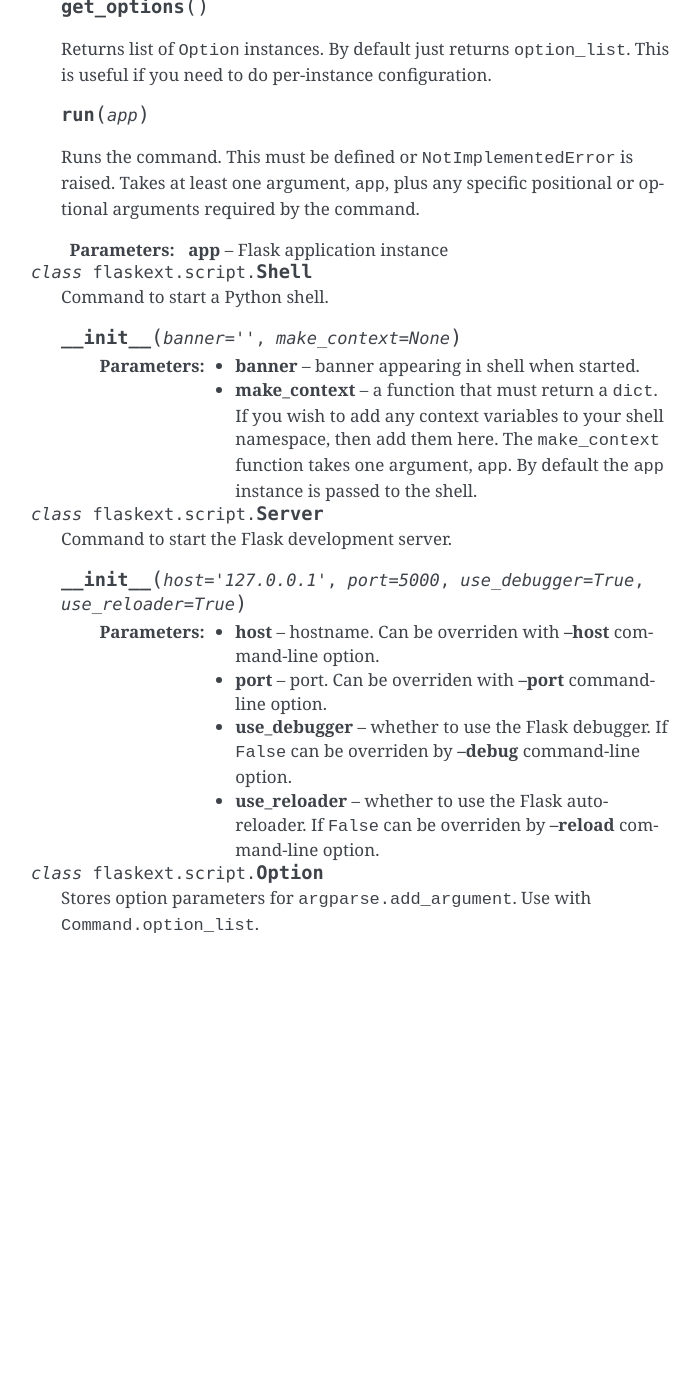
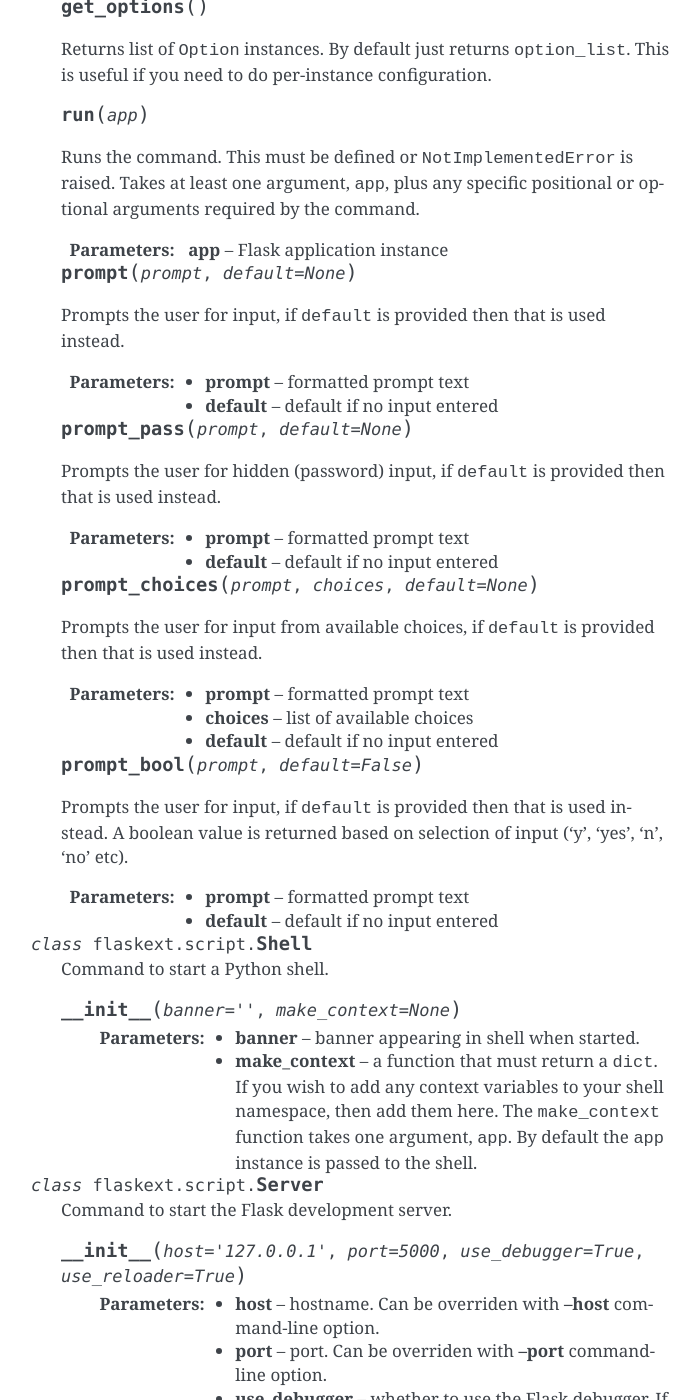
Before and after one commit to smurfix/flask-script, a Sphinx documentation site: the page built from docs/index.rst, in a window 1280 px wide and 1400 px high, scrolled down 5436 px. Shown: the whole window, without its empty margins (289-989 px from the left). Built offline with Sphinx 7.4.7, drawn with Linux system fonts in a browser that asks for light colours; before the commit the page ends 6414 px from its top, so only the background shows below that.

Commit message:
prompt fixes

```diff
--- a/docs/index.rst
+++ b/docs/index.rst
@@ -241,6 +241,38 @@
 
     :param app: Flask application instance
 
+    .. method:: prompt(prompt, default=None)
+
+    Prompts the user for input, if ``default`` is provided then that is used instead.
+
+    :param prompt: formatted prompt text
+    :param default: default if no input entered
+
+    .. method:: prompt_pass(prompt, default=None)
+
+    Prompts the user for hidden (password) input, if ``default`` is provided then that is used instead.
+
+    :param prompt: formatted prompt text
+    :param default: default if no input entered
+
+
+    .. method:: prompt_choices(prompt, choices, default=None)
+
+    Prompts the user for input from available choices, if ``default`` is provided then that is used instead.
+
+    :param prompt: formatted prompt text
+    :param choices: list of available choices
+    :param default: default if no input entered
+
+
+    .. method:: prompt_bool(prompt, default=False)
+
+    Prompts the user for input, if ``default`` is provided then that is used instead. A boolean value is
+    returned based on selection of input ('y', 'yes', 'n', 'no' etc).
+
+    :param prompt: formatted prompt text
+    :param default: default if no input entered
+
 .. class:: Shell
 
     Command to start a Python shell.
```
Also changed, not shown: 1 other file.
